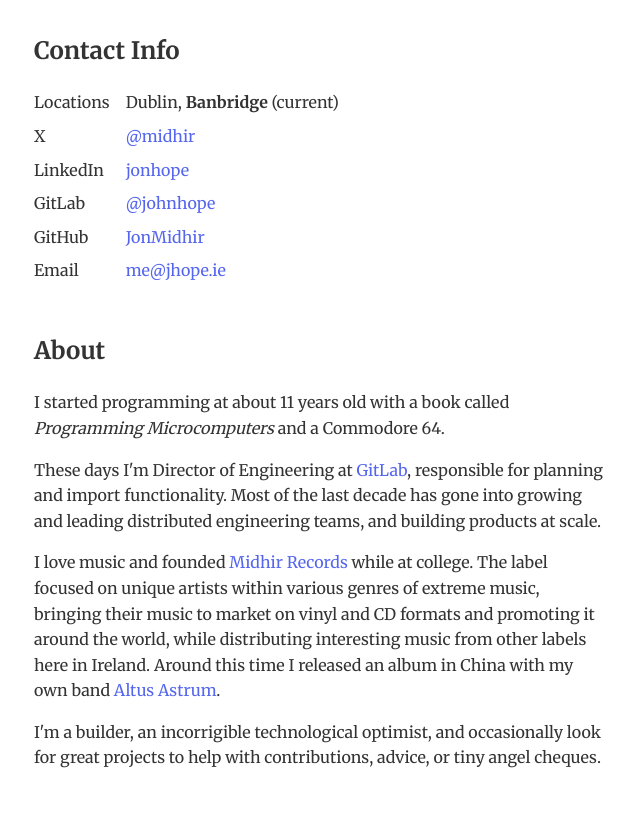
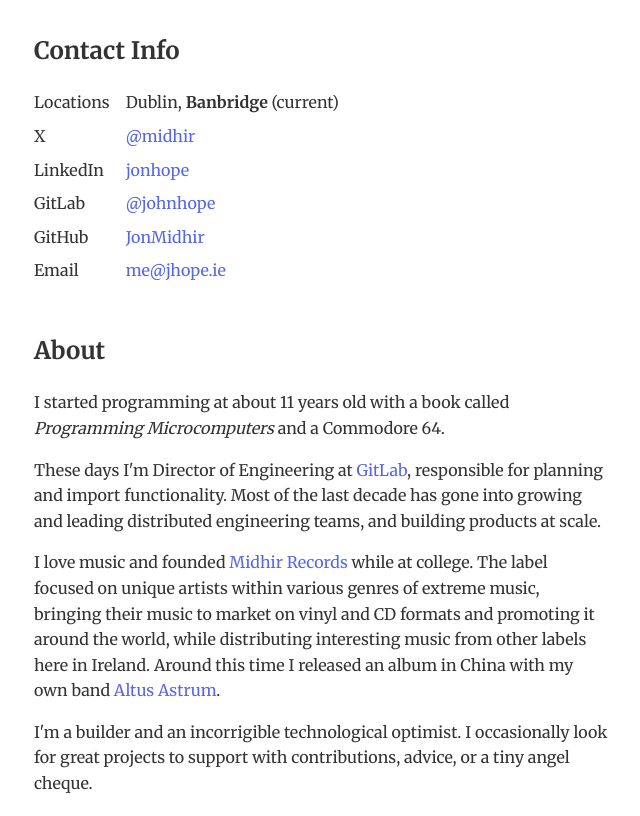
Before and after one commit to JonMidhir/jhope.ie, a plain HTML site: page index.html in a window 1280 px wide. Shown: the part 127-943 px from the top of the page, without its empty margins (318-958 px from the left). Drawn offline with Linux system fonts and the light colour scheme.

Commit message:
Grammar improvement

```diff
--- a/index.html
+++ b/index.html
@@ -82,8 +82,9 @@
           <a href='https://www.metal-archives.com/albums/Altus_Astrum/Antediluvian/286972'>Altus Astrum</a>.
         </p>
         <p>
-          I'm a builder, an incorrigible technological optimist, and occasionally look for
-          great projects to help with contributions, advice, or tiny angel cheques.
+          I'm a builder and an incorrigible technological optimist. I
+          occasionally look for great projects to support with contributions,
+          advice, or a tiny angel cheque.
         </p>
       </section>
 
```
